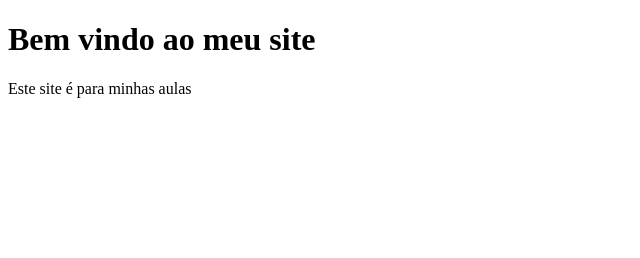
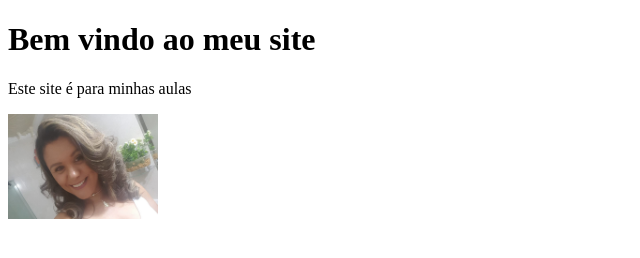
Before and after one commit to DaniellyGallindo/daniellygallindo.github.io, a plain HTML site: page index.html in a window 1280 px wide. Shown: the whole page, without its empty margins (0-640 px from the left). Drawn offline with Linux system fonts and the light colour scheme.

Commit message:
Meu segundo commit

```diff
--- a/index.html
+++ b/index.html
@@ -11,6 +11,7 @@
 <body>
     <h1>Bem vindo ao meu site</h1>
     <p>Este site é para minhas aulas</p>
+    <img src="imgs/perfil.jpeg" alt="Sou eu a Dani" width="150px">
 </body>
 
 </html>
```
Also changed, not shown: imgs/perfil.jpeg (added).
